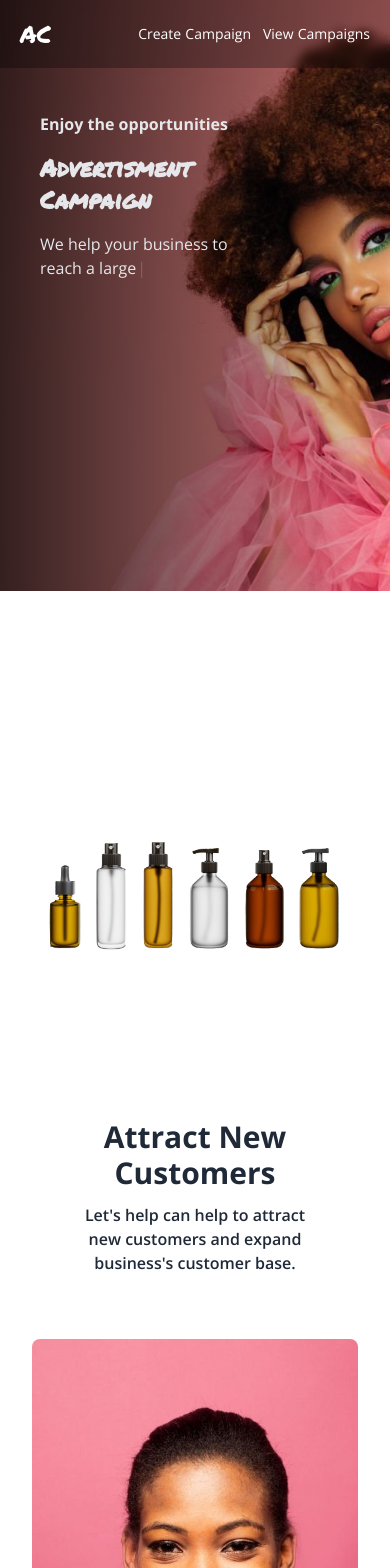
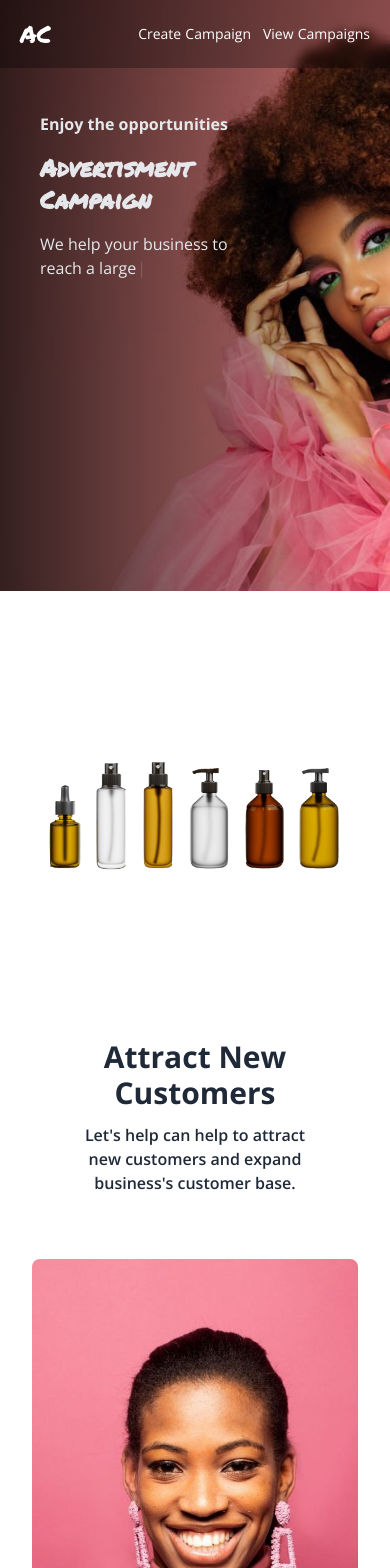
Before and after one commit to Tosinkoa/Advertising-Campaign-Frontend, a Next.js app: page / in a window 390 px wide. Shown: the top 1568 px of the page. Built offline with nearby package versions, Linux system fonts and the light colour scheme; no server answers; a web font is replaced by a local one.

Commit message:
Makes the home layout looks nicer

```diff
--- a/styles/globals.css
+++ b/styles/globals.css
@@ -38,7 +38,7 @@
   @apply font-bold text-3xl md:text-5xl;
 }
 .left_right_pic_bg {
-  @apply px-8 row-start-1 md:col-start-2;
+  @apply px-8 row-start-1 md:col-start-2 -mt-20 md:mt-0;
 }
 .grid_pic {
   @apply relative h-[55vh]  w-[10/12] lg:w-[w-7/12] flex mx-auto rounded-md;
```
